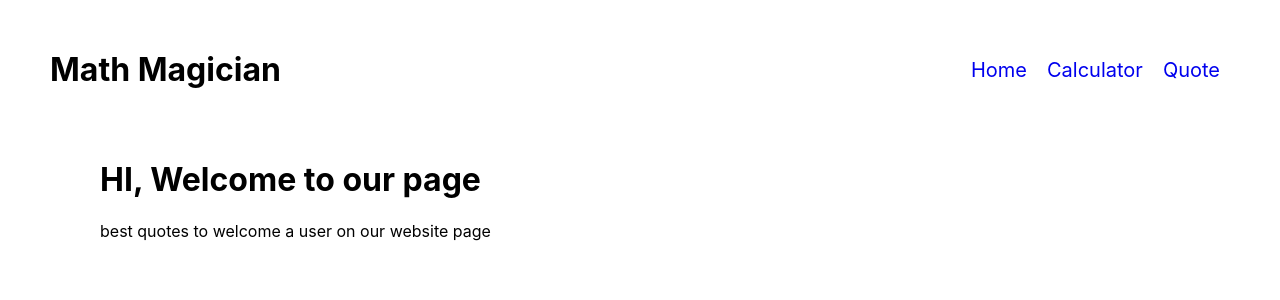
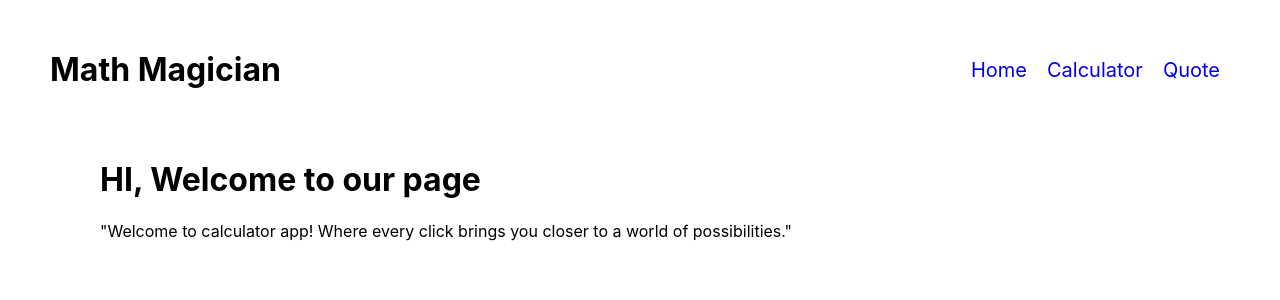
Before and after one commit to Hassan-Jamal/React_Calculatorapp, a React (Create React App) app: page / in a window 1280 px wide. Shown: the top 300 px of the page. Built offline with nearby package versions, Linux system fonts and the light colour scheme.

Commit message:
changes occurs in home

```diff
--- a/src/components/Home.jsx
+++ b/src/components/Home.jsx
@@ -5,7 +5,7 @@ const Home = () => {
     <>
     <div className='main'>
       <h1>HI, Welcome to our page</h1>
-      <p>best quotes to welcome a user on our website page </p>
+      <p>"Welcome to calculator app! Where every click brings you closer to a world of possibilities." </p>
     </div>
     </>
   )
```
